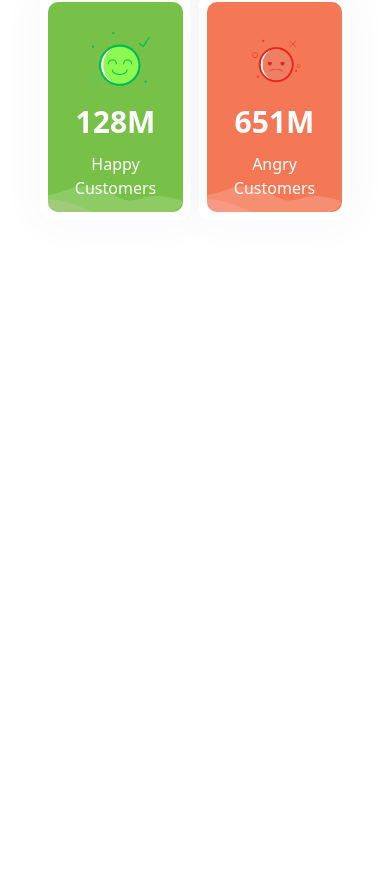
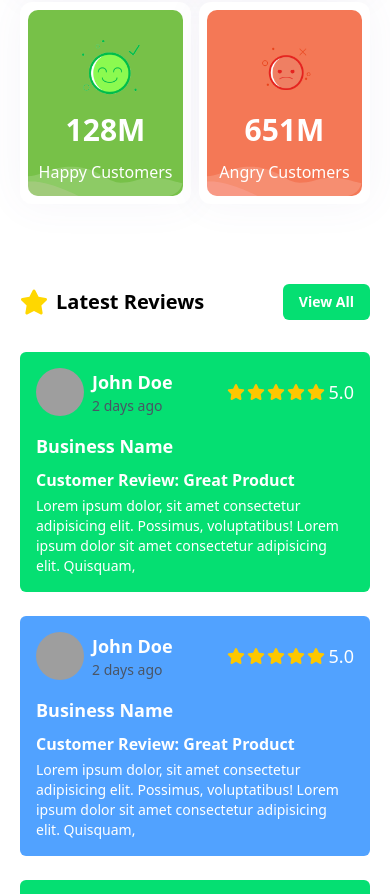
Before and after one commit to SaadHussein/Garabt, a React (Vite) app: page / in a window 390 px wide. Shown: the part 1089-1983 px from the top of the page. Before the commit the page ends 1341 px from the top, so only its background shows below. Built offline with nearby package versions, Linux system fonts and the light colour scheme; no server answers; grey boxes are pictures that could not be loaded.

Commit message:
show reviews section in mobile

```diff
--- /dev/null
+++ b/src/components/MainPage/ReviewsSection/ReviewItem.tsx
@@ -0,0 +1,50 @@
+import { FaStar } from "react-icons/fa6";
+
+const ReviewItem = ({ index }: { index: number }) => {
+  return (
+    <div
+      className={`my-3 w-full px-4 py-4 ${
+        index % 2 === 0 ? "bg-green-400" : "bg-blue-400"
+      } rounded-md`}
+    >
+      <div className="flex items-center justify-between w-full max-[375px]:flex-col">
+        <div className="flex items-center justify-start gap-2 ">
+          <img
+            src={`https://randomuser.me/api/portraits/thumb/men/75.jpg`}
+            alt="user"
+            className="w-12 h-12 rounded-full"
+          />
+          <div className="flex flex-col items-start justify-start">
+            <h1 className="text-lg font-semibold text-white">John Doe</h1>
+            <p className="text-sm text-gray-600">2 days ago</p>
+          </div>
+        </div>
+        <div className="flex items-center justify-start gap-1 max-[375px]:mt-1">
+          <span className="text-yellow-400 text-lg flex items-center justify-start gap-0.5">
+            <FaStar />
+            <FaStar />
+            <FaStar />
+            <FaStar />
+            <FaStar />
+          </span>
+          <p className="text-lg text-white">5.0</p>
+        </div>
+      </div>
+      <div>
+        <h1 className="text-lg font-semibold text-white mt-4 mb-2">
+          Business Name
+        </h1>
+        <h2 className="text-[16px] font-semibold text-white">
+          Customer Review: Great Product
+        </h2>
+        <p className="text-white text-sm mt-1">
+          Lorem ipsum dolor, sit amet consectetur adipisicing elit. Possimus,
+          voluptatibus! Lorem ipsum dolor sit amet consectetur adipisicing elit.
+          Quisquam,
+        </p>
+      </div>
+    </div>
+  );
+};
+
+export default ReviewItem;
--- /dev/null
+++ b/src/components/MainPage/ReviewsSection/ReviewsSection.tsx
@@ -0,0 +1,29 @@
+import { FaStar } from "react-icons/fa";
+import ReviewItem from "./ReviewItem";
+
+const ReviewsSection = () => {
+  return (
+    <div className="py-10 flex items-center justify-center flex-col w-full max-w-[1365px] mx-auto">
+      <div className="w-full px-5 flex items-center justify-between">
+        <div className="flex items-center justify-start gap-2">
+          <FaStar color="gold" size={28} />
+          <h1 className="font-bold text-2xl max-[400px]:text-xl">
+            Latest Reviews
+          </h1>
+        </div>
+        <div>
+          <button className="cursor-pointer bg-green-400 text-white hover:bg-green-600 duration-300 px-4 py-2 rounded-md font-semibold max-[400px]:text-sm">
+            View All
+          </button>
+        </div>
+      </div>
+      <div className="w-full flex flex-col items-center justify-center px-5 mt-5">
+        <ReviewItem index={0} />
+        <ReviewItem index={1} />
+        <ReviewItem index={2} />
+      </div>
+    </div>
+  );
+};
+
+export default ReviewsSection;
--- a/src/components/MainPage/ScoreSection/ScoreSection.tsx
+++ b/src/components/MainPage/ScoreSection/ScoreSection.tsx
@@ -8,14 +8,14 @@ const ScoreSection = () => {
   const country = useStore((state) => state.country);
   const countryCode = useStore((state) => state.countryCode);
   return (
-    <div className="py-8 flex items-center justify-center flex-col">
+    <div className="py-10 flex items-center justify-center flex-col">
       <div className="flex items-center gap-2 mb-4">
         <div className="flex items-center w-[45px] h-[45px]">
           <Flag code={countryCode} />
         </div>
         <h2 className="font-semibold text-2xl">{country} Satisfaction</h2>
       </div>
-      <div className="w-full px-10 max-w-[1365px] business-rating-top">
+      <div className="w-full px-5 max-w-[1365px] business-rating-top">
         <div className="business-rating-card total-rating-card">
           <div className="business-rating-content">
             <div className="rate-count">
--- a/src/pages/MainPage/MainPage.tsx
+++ b/src/pages/MainPage/MainPage.tsx
@@ -1,4 +1,5 @@
 import HeroSection from "../../components/MainPage/HeroSection";
+import ReviewsSection from "../../components/MainPage/ReviewsSection/ReviewsSection";
 import ScoreSection from "../../components/MainPage/ScoreSection/ScoreSection";
 
 const MainPage = () => {
@@ -6,6 +7,7 @@ const MainPage = () => {
     <div className="pt-[75px]">
       <HeroSection />
       <ScoreSection />
+      <ReviewsSection />
     </div>
   );
 };
```
